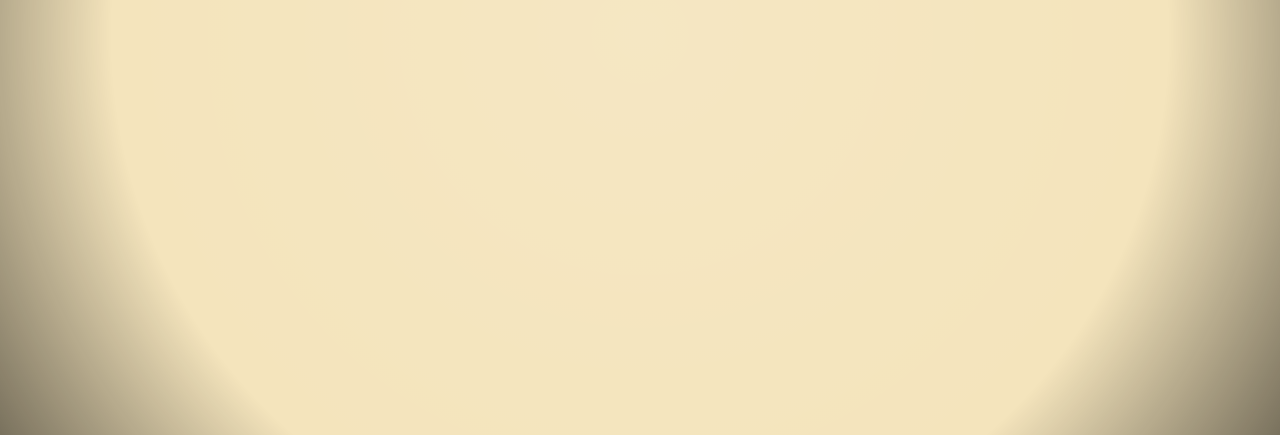
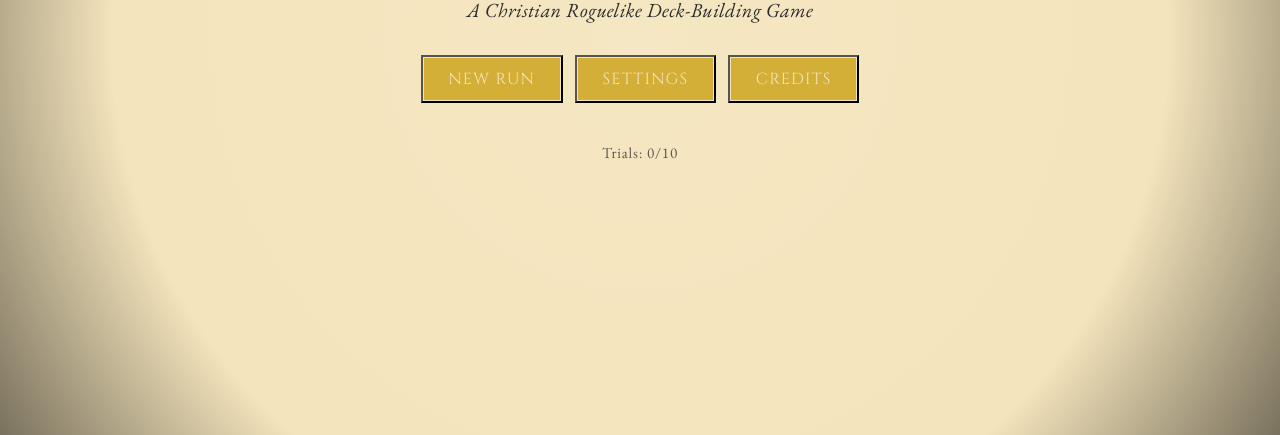
Before and after one commit to aviel-bolatkhan-01/the-narrow-path, a plain HTML site: page index.html in a window 1280 px wide. Shown: the part 365-800 px from the top of the page. Drawn offline with nearby package versions, Linux system fonts and the light colour scheme.

Commit message:
polish: centered title screen layout

```diff
--- a/css/style.css
+++ b/css/style.css
@@ -1187,4 +1187,57 @@
 }
 
 
+.title-screen {
+  position: absolute;
+  inset: 0;
+  display: flex;
+  flex-direction: column;
+  align-items: center;
+  justify-content: center;
+  text-align: center;
+  box-sizing: border-box;
+  padding: 2rem;
+  z-index: 1;
+}
+
+.title-screen h1 {
+  font-size: clamp(2.2rem, 6vw, 4rem);
+  line-height: 1.15;
+  margin: 0 0 1rem;
+}
+
+.title-screen .subtitle {
+  font-family: 'EB Garamond', serif;
+  font-style: italic;
+  font-size: 1.25rem;
+  color: var(--ink);
+  margin: 0 0 2rem;
+  letter-spacing: 0.02em;
+}
+
+.title-screen .btn-wrap {
+  display: flex;
+  flex-wrap: wrap;
+  justify-content: center;
+  gap: 0.75rem;
+  margin: 0;
+}
+
+.title-screen .btn-wrap .btn-primary {
+  font-family: 'Cinzel', serif;
+  font-size: 1rem;
+  padding: 0.7rem 1.6rem;
+  letter-spacing: 0.08em;
+  cursor: pointer;
+}
+
+.title-screen .footer {
+  margin-top: 2.5rem;
+  font-family: 'EB Garamond', serif;
+  font-size: 0.95rem;
+  color: var(--ink);
+  opacity: 0.75;
+  letter-spacing: 0.05em;
+}
+
 > John 3:16 - For God so loved the world, that he gave his only begotten Son, that whosoever believeth in him should not perish, but have everlasting life.
```
